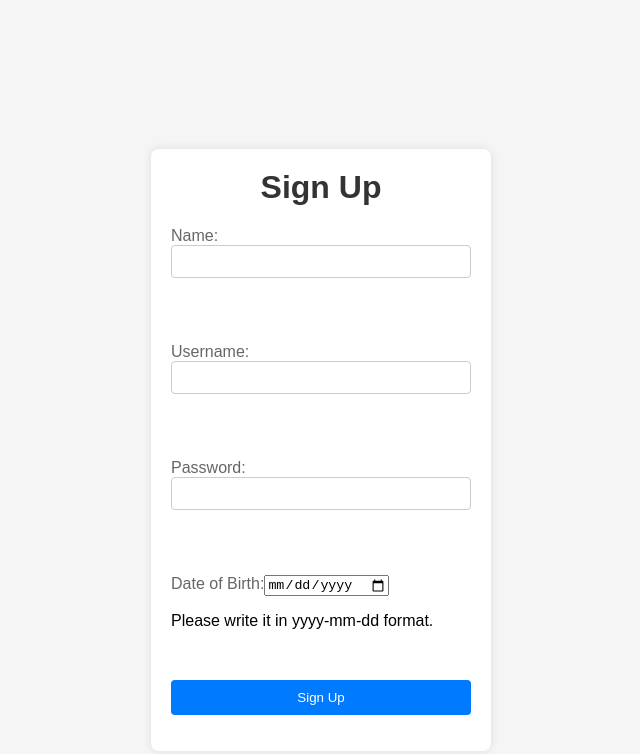
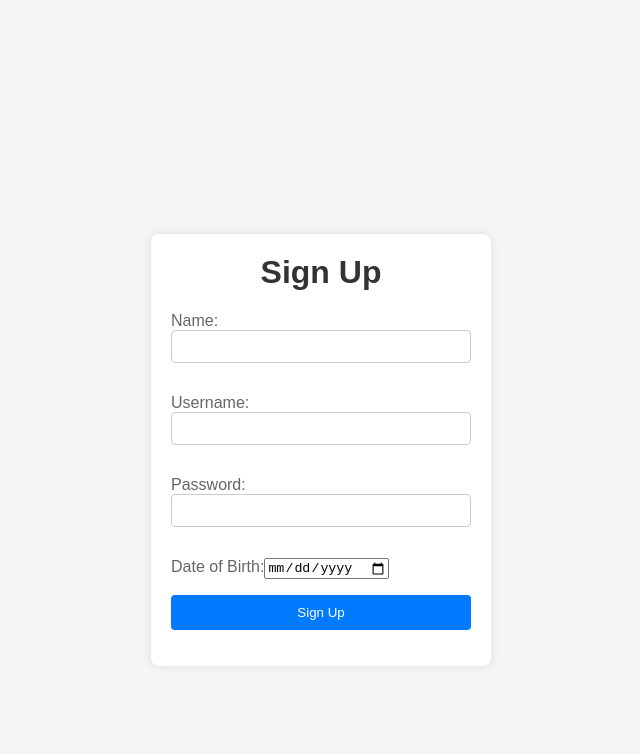
Before and after one commit to Lin-cT/demonstration_frontend, a Jekyll site: the page signup.html, which Jekyll copies as it is, in a window 1280 px wide. Shown: the top 754 px of the page, without its empty margins (319-959 px from the left). Built offline with Jekyll 4.4.1, drawn with Linux system fonts in a browser that asks for light colours.

Commit message:
New changes

```diff
--- a/signup.html
+++ b/signup.html
@@ -80,14 +80,9 @@
         <h1>Sign Up</h1>
         <form action="javascript:signup_user()">
             <p><label>Name:<input type="text" name="name" id="name" required></label></p>
-            <br>
             <p><label>Username:<input type="text" name="uid" id="uid" required></label></p>
-            <br>
             <p><label>Password:<input type="password" name="password" id="password" required></label></p>
-            <br>
             <p><label>Date of Birth:<input type="date" name="dob" id="dob" required></label></p>
-            <p style="font: size 12px;">Please write it in yyyy-mm-dd format.</p>
-            <br>
             <p><button class="signup-button">Sign Up</button></p>
         </form>
     </div>
```
